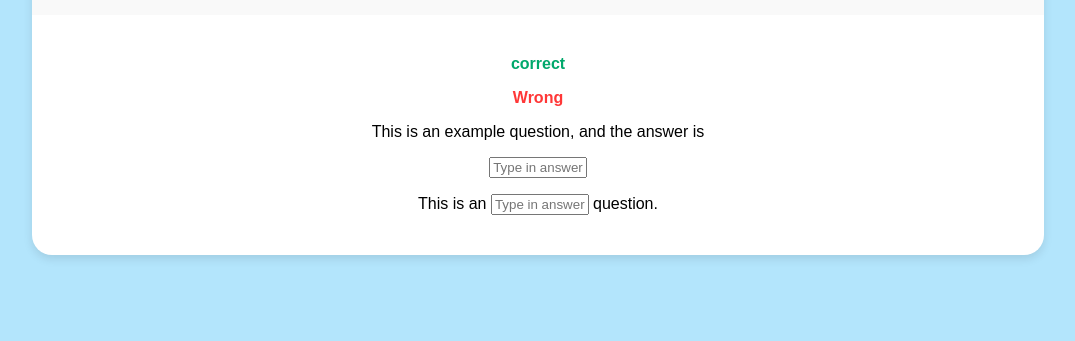
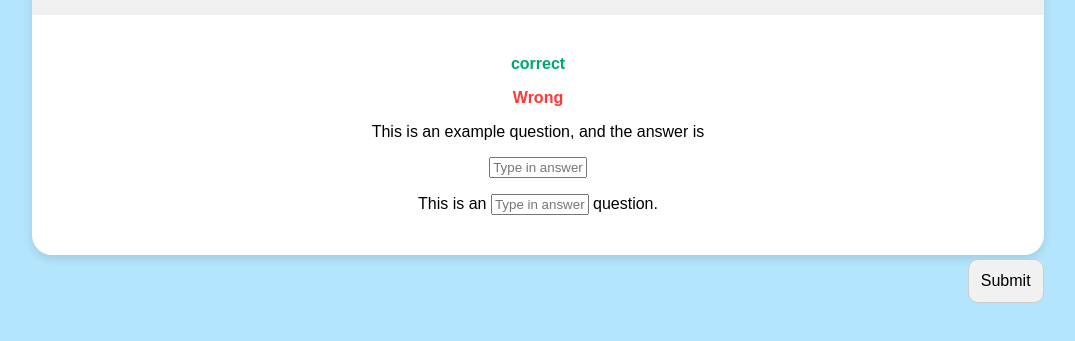
Before and after one commit to AidanSavant/ProgFlash, a plain HTML site: page quizzes_html/written.html in a window 1280 px wide. Shown: the part 323-664 px from the top of the page, without its empty margins (102-1177 px from the left). Drawn offline with Linux system fonts and the light colour scheme.

Commit message:
Added the "Submit" button

```diff
--- a/quizzes_html/written.html
+++ b/quizzes_html/written.html
@@ -35,6 +35,10 @@
                     <p>This is an <input type="text" class="written-answer" id="answer" placeholder="Type in answer"> question.</p>
                 </div>
             </div>
+
+            <!-- Confirmation Button (Should show up after selecting an option)-->
+            <button class="submit_btn" id="submit_btn"> Submit </button>
+
         </div>
     </body>
 </html>
--- a/styles/style.css
+++ b/styles/style.css
@@ -8,17 +8,19 @@ body {
     margin: 10;
 }
 
+/* Quiz content */
 .quiz-card {
     background: #fff;
     border-radius: 20px;
     box-shadow: 0 4px 10px rgba(0,0,0,0.1);
-    overflow: hidden;
     max-width: 80%;
     width: 100%;
+    position: relative;
 }
 
 .quiz-header {
-    background-color: #f9f9f9;
+    background-color: #f0f0f0;
+    border-radius: 20px 20px 0px 0px;
     padding: 1rem;
     text-align: center;
     font-weight: bold;
@@ -50,6 +52,7 @@ body {
     margin: 1rem 0;
 }
 
+/* Quiz buttons */
 .quiz-options {
     display: grid;
     grid-template-columns: 1fr 1fr;
@@ -82,6 +85,25 @@ body {
     color: #ff3737;
 }
 
+.submit_btn {
+    position: absolute;
+    right: 0rem;
+    bottom: -3rem;
+
+
+    padding: 0.75rem;
+    background: #f1f1f1;
+    border: 1px solid #ccc;
+    border-radius: 10px;
+    font-size: 1rem;
+    cursor: pointer;
+    transition: 0.2s;
+}
+
+.submit_btn:hover {
+    background: #e0e0e0;
+}
+
 .written-answer {
     field-sizing: content;
     font-style: normal;
```
Also changed, not shown: quizzes_html/mutiple-choice.html (+4 -0 lines).
